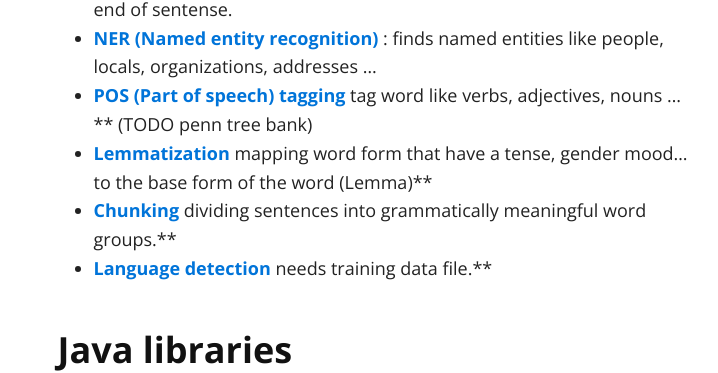
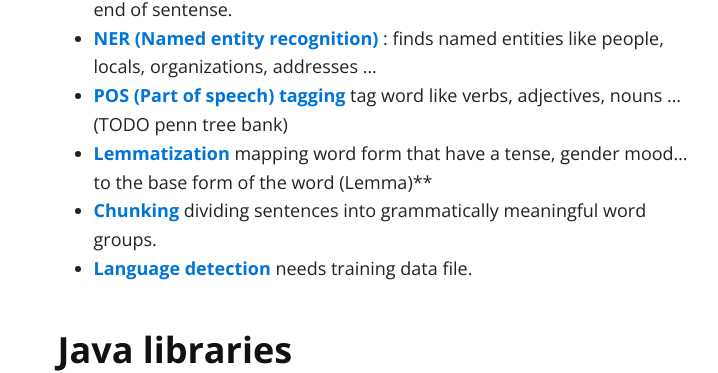
Before and after one commit to peterszatmary/ai, a Jekyll site: the page built from _posts/2020-09-15-natural-language-processing.markdown, in a window 1280 px wide. Shown: the part 1087-1460 px from the top of the page, without its empty margins (261-979 px from the left). Built offline with Jekyll 4.4.1, drawn with Linux system fonts in a browser that asks for light colours; nearby versions of some CDN libraries.

```diff
--- a/_posts/2020-09-15-lemmatization.markdown
+++ b/_posts/2020-09-15-lemmatization.markdown
@@ -11,5 +11,5 @@ categories: NLP technique
 
 ### Classification
 
-- **Statistical** : needs modal built using training data.
+- **Statistical** : needs model built using training data.
 - **Dictionary** : based
--- a/_posts/2020-09-15-natural-language-processing.markdown
+++ b/_posts/2020-09-15-natural-language-processing.markdown
@@ -17,10 +17,10 @@ TODO
 NLP is tight with and uses
    - **<a href="{{ site.url }}{{ site.prod }}/sentence-boundary-disambiguation.html">SBD (Sentence boundary disambiguation)</a>** : identify the start and the end of sentense.
    - **<a href="{{ site.url }}{{ site.prod }}/named-entity-recognition.html">NER (Named entity recognition)</a>** : finds named entities like people, locals, organizations, addresses ...
-   - **<a href="{{ site.url }}{{ site.prod }}/part-of-speech.html">POS (Part of speech) tagging</a>** tag word like verbs, adjectives, nouns ...** (TODO penn tree bank)
+   - **<a href="{{ site.url }}{{ site.prod }}/part-of-speech.html">POS (Part of speech) tagging</a>** tag word like verbs, adjectives, nouns ... (TODO penn tree bank)
    - **<a href="{{ site.url }}{{ site.prod }}/lemmatization.html">Lemmatization</a>** mapping word form that have a tense, gender mood... to the base form of the word (Lemma)**
-   - **<a href="{{ site.url }}{{ site.prod }}/chunking.html">Chunking</a>** dividing sentences into grammatically meaningful word groups.**
-   - **<a href="{{ site.url }}{{ site.prod }}/language-detection.html">Language detection</a>** needs training data file.**
+   - **<a href="{{ site.url }}{{ site.prod }}/chunking.html">Chunking</a>** dividing sentences into grammatically meaningful word groups.
+   - **<a href="{{ site.url }}{{ site.prod }}/language-detection.html">Language detection</a>** needs training data file.
 ### Java libraries
 
 - <a href="http://opennlp.apache.org">OpenNLP</a>
```
